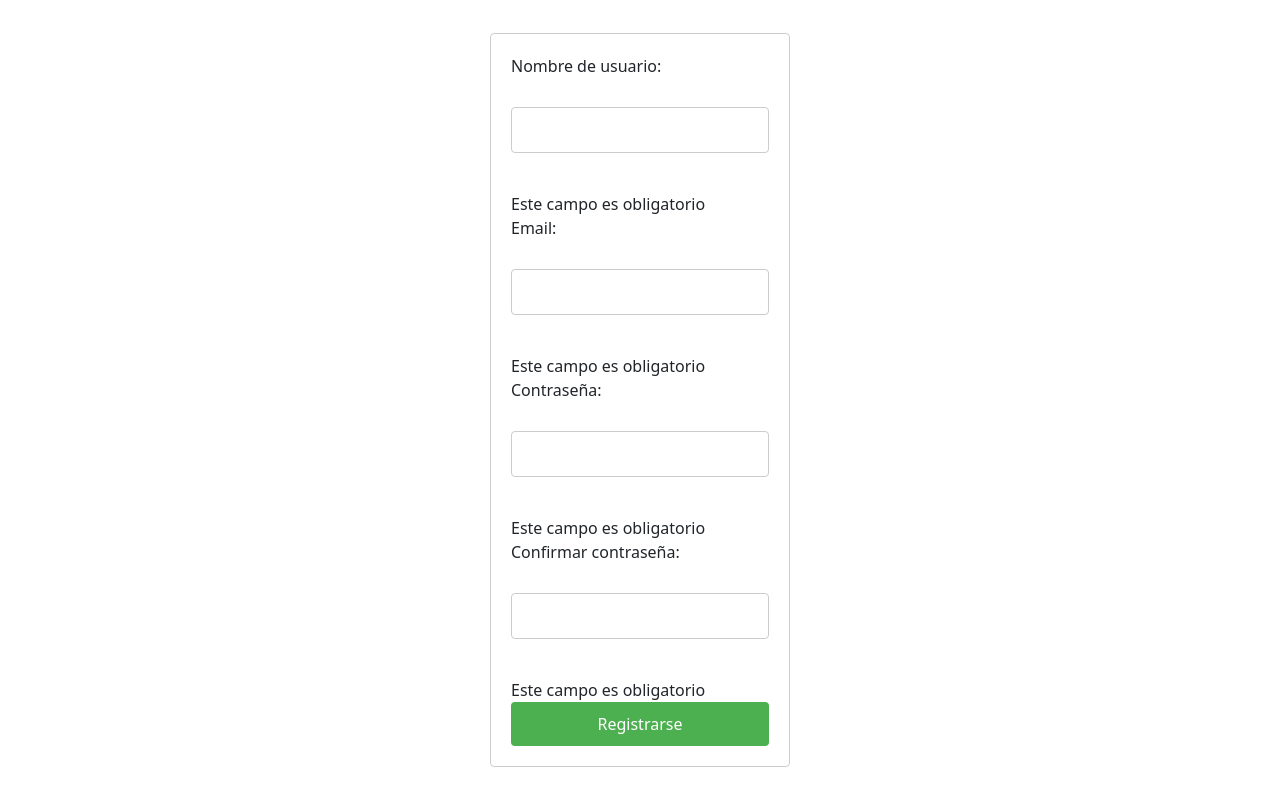
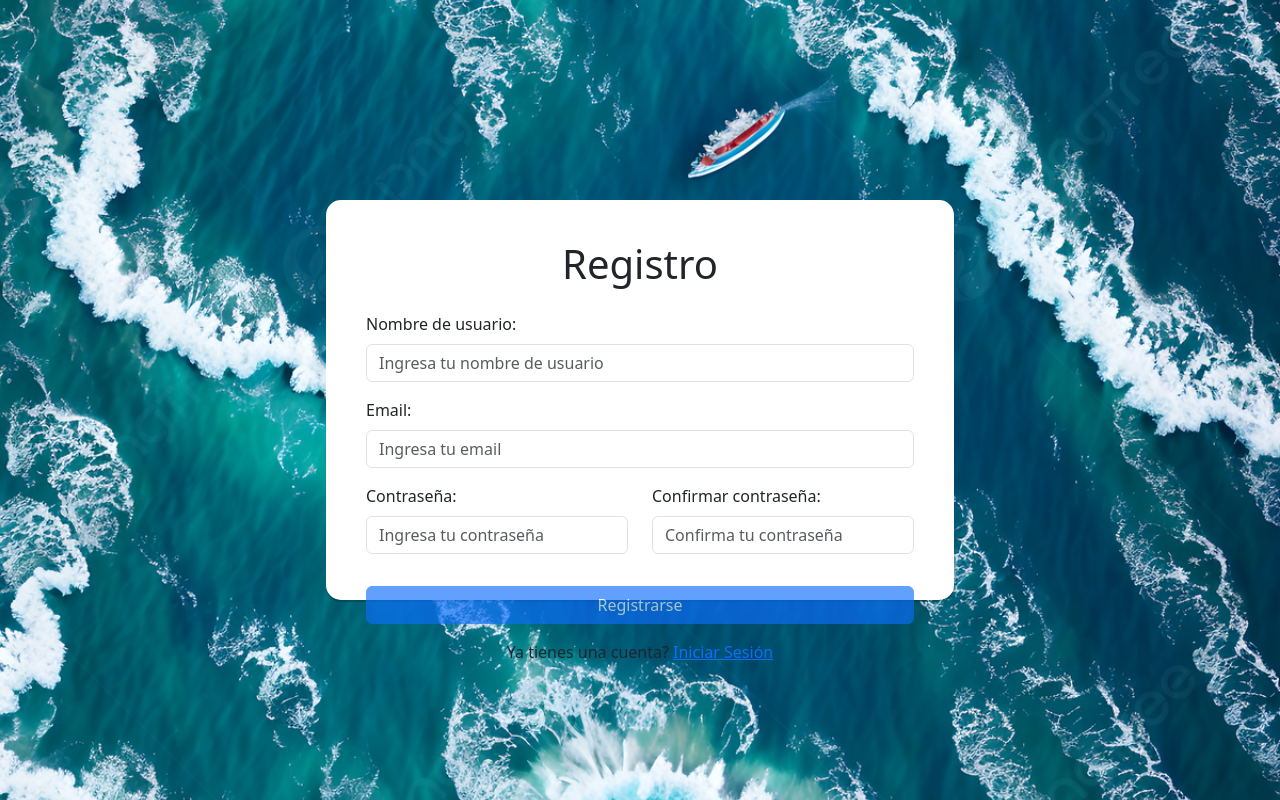
Before and after one commit to noxito69/remedialigmar, an Angular app in the folder web/: page /register in a window 1280 px wide. Built offline with nearby package versions, Linux system fonts and the light colour scheme.

Commit message:
register new

```diff
--- a/web/src/app/components/index/index.component.html
+++ b/web/src/app/components/index/index.component.html
@@ -18,7 +18,7 @@
 
     <div class="username">Bienvenido!, {{ loginService.currentUser?.email }}</div>
 
-    <button class="logout-button" (click)="logout()">Logout</button>
+    <button class="logout-button">Logout</button>
 
     <div class="center">
         <img src="assets/soldadin.png" alt="Imagen descriptiva" style="width: 13;">
--- a/web/src/app/components/register/register.component.css
+++ b/web/src/app/components/register/register.component.css
@@ -1,45 +1,25 @@
-body {
-  height: 100vh; /* Esto asegura que el cuerpo ocupa toda la altura de la vista */
-  margin: 0; /* Esto elimina cualquier margen predeterminado del cuerpo */
+.contenedor {
+  width: 50%;
+  background-color: rgba(255, 255, 255, 1); /* Color de fondo con canal alfa para transparencia */
+  opacity: 1;
+  height: 50%;
+  margin: auto;
+  padding: 40px;
+  border-radius: 15px;
+  box-shadow: 0px 2px 0 0 rgba(0, 0, 0, 0.2);
+}
+body{
+  background-image: url('../../../assets/oceano.jpg');
+  background-size: cover; /* La imagen cubrirá todo el cuerpo */
+  background-repeat: no-repeat; /* Evita que la imagen se repita */
+  background-position: center; /* Centra la imagen en el cuerpo */
+
+}
+.btn{
+  width: 100%;
 }
 
-.centered-form {
-  display: flex;
-  justify-content: center;
-  align-items: center;
-  height: 100vh;
+.disabled-input {
+  pointer-events: none; /* Desactiva los eventos de puntero */
+  opacity: 0.5; /* Reduce la opacidad para indicar que está desactivado */
 }
-
-form {
-  display: flex;
-  flex-direction: column;
-  width: 300px;
-  margin: auto;
-  padding: 20px;
-  border: 1px solid #ccc;
-  border-radius: 4px;
-}
-
-label {
-  margin-bottom: 5px;
-}
-
-input[type="text"], input[type="password"], input[type="email"] {
-  margin-bottom: 15px;
-  padding: 10px;
-  border: 1px solid #ccc;
-  border-radius: 4px;
-}
-
-input[type="submit"] {
-  padding: 10px;
-  background-color: #4CAF50;
-  color: white;
-  border: none;
-  border-radius: 4px;
-  cursor: pointer;
-}
-
-input[type="submit"]:hover {
-  background-color: #45a049;
-}
--- a/web/src/app/components/register/register.component.html
+++ b/web/src/app/components/register/register.component.html
@@ -1,22 +1,62 @@
-<div class="centered-form">
-    <form [formGroup]="registerForm" (ngSubmit)="onSubmit()">
-        <label for="username">Nombre de usuario:</label><br>
-        <input type="text" id="username" formControlName="username" required><br>
-        <span *ngIf="username.errors?.['required']">Este campo es obligatorio</span>
+<!DOCTYPE html>
+<html lang="en">
 
-        <label for="email">Email:</label><br>
-        <input type="email" id="email" formControlName="email" required><br>
-        <span *ngIf="email.errors?.['required']">Este campo es obligatorio</span>
-        <span *ngIf="email.errors?.['email']">Por favor, introduce un correo electrónico válido</span>
+<head>
+  <meta charset="UTF-8">
+  <meta name="viewport" content="width=device-width, initial-scale=1.0">
+  <title>Registro</title>
 
-        <label for="password">Contraseña:</label><br>
-        <input type="password" id="password" formControlName="password" required><br>
-        <span *ngIf="password.errors?.['required']">Este campo es obligatorio</span>
+</head>
 
-        <label for="password_confirmation">Confirmar contraseña:</label><br>
-        <input type="password" id="password_confirmation" formControlName="password_confirmation" required><br>
-        <span *ngIf="password_confirmation.errors?.['required']">Este campo es obligatorio</span>
+<body>
 
-        <input type="submit" value="Registrarse" [disabled]="!registerForm.valid">
-    </form>
-</div>
+  <div class="container-fluid d-flex justify-content-center align-items-center" style="height: 100vh;">
+    <!-- Container para centrar verticalmente y horizontalmente el contenido -->
+    <div class="container contenedor">
+      <!-- Container para el contenido del formulario -->
+      <h1 class="text-center mb-4">Registro</h1>
+      <form [formGroup]="registerForm" (ngSubmit)="onSubmit()">
+        <div class="mb-3">
+          <label for="username" class="form-label">Nombre de usuario:</label>
+          <input type="text" class="form-control" formControlName="username" id="username" required
+            placeholder="Ingresa tu nombre de usuario">
+          <div [hidden]="username.valid || username.pristine">
+            <span class="text-danger" *ngIf="username.errors?.['required']">Este campo es obligatorio</span>
+          </div>
+        </div>
+        <div class="mb-3">
+          <label for="email" class="form-label">Email:</label>
+          <input type="email" class="form-control" formControlName="email" id="email" required
+            placeholder="Ingresa tu email">
+          <div [hidden]="email.valid || email.pristine">
+            <span class="text-danger" *ngIf="email.errors?.['required']">Este campo es obligatorio</span>
+            <span class="text-danger" *ngIf="email.errors?.['email']">Por favor, introduce un correo electrónico válido</span>
+          </div>
+        </div>
+        <div class="row">
+          <div class="col-md-6 mb-3">
+            <label for="password" class="form-label">Contraseña:</label>
+            <input type="password" class="form-control" formControlName="password" id="password" required
+              placeholder="Ingresa tu contraseña">
+            <div [hidden]="password.valid || password.pristine">
+              <span class="text-danger" *ngIf="password.errors?.['required']">Este campo es obligatorio</span>
+            </div>
+          </div>
+          <div class="col-md-6 mb-3">
+            <label for="password_confirmation" class="form-label">Confirmar contraseña:</label>
+            <input type="password" class="form-control" formControlName="password_confirmation" id="password_confirmation"
+              required placeholder="Confirma tu contraseña">
+            <div [hidden]="password_confirmation.valid || password_confirmation.pristine">
+              <span class="text-danger" *ngIf="password_confirmation.errors?.['required']">Este campo es obligatorio</span>
+            </div>
+          </div>
+        </div>
+        <button type="submit" class="btn btn-primary btn-block mt-3" [disabled]="!registerForm.valid">Registrarse</button>
+        <p class="text-center mt-3">Ya tienes una cuenta? <a routerLink="/login">Iniciar Sesión</a></p>
+      </form>
+    </div>
+  </div>
+
+</body>
+
+</html>
--- a/web/src/app/components/register/register.component.ts
+++ b/web/src/app/components/register/register.component.ts
@@ -3,15 +3,19 @@ import { Component } from '@angular/core';
 import { FormBuilder, FormControl, FormsModule, ReactiveFormsModule, Validators } from '@angular/forms';
 import { RegisterService } from '../../services/register.service';
 import { CommonModule, NgIf } from '@angular/common';
+import { SpinnerComponent } from '../spinner/spinner.component';
+import { Router, RouterLink } from '@angular/router';
 
 @Component({
   selector: 'app-register',
   standalone: true,
-  imports: [FormsModule,HttpClientModule,ReactiveFormsModule,CommonModule],
+  imports: [FormsModule,HttpClientModule,ReactiveFormsModule,CommonModule,SpinnerComponent,RouterLink],
   templateUrl: './register.component.html',
   styleUrl: './register.component.css'
 })
 export class RegisterComponent {
+  public isLoading: boolean = false;
+
 
   registerForm = this.fb.group({
     username: new FormControl('', Validators.required),
@@ -34,7 +38,7 @@ export class RegisterComponent {
   }
 
 
-  constructor(private fb: FormBuilder, private registerService: RegisterService) { }
+  constructor(private fb: FormBuilder, private registerService: RegisterService,private router: Router) { }
 
 
   onSubmit(): void {
@@ -43,6 +47,7 @@ export class RegisterComponent {
         .subscribe(
           response => {
             console.log("Registro exitoso", response);
+            this.router.navigate(['/login']);
             // Aquí podrías redirigir al usuario a una página de inicio de sesión o a otra página de tu aplicación.
           },
           error => {
@@ -50,13 +55,7 @@ export class RegisterComponent {
             // Aquí podrías manejar el error, por ejemplo, mostrando un mensaje al usuario.
           }
         );
+        this.isLoading = false;
+      }
     }
   }
-
-
-
-
-
-
-
-}
--- a/web/src/app/services/logout.service.ts
+++ b/web/src/app/services/logout.service.ts
@@ -9,6 +9,6 @@ export class LogoutService {
   constructor(private http: HttpClient) { }
 
   logout() {
-    return this.http.get('ruta-a-tu-api/logout');
+    return this.http.get('');
   }
 }
```
